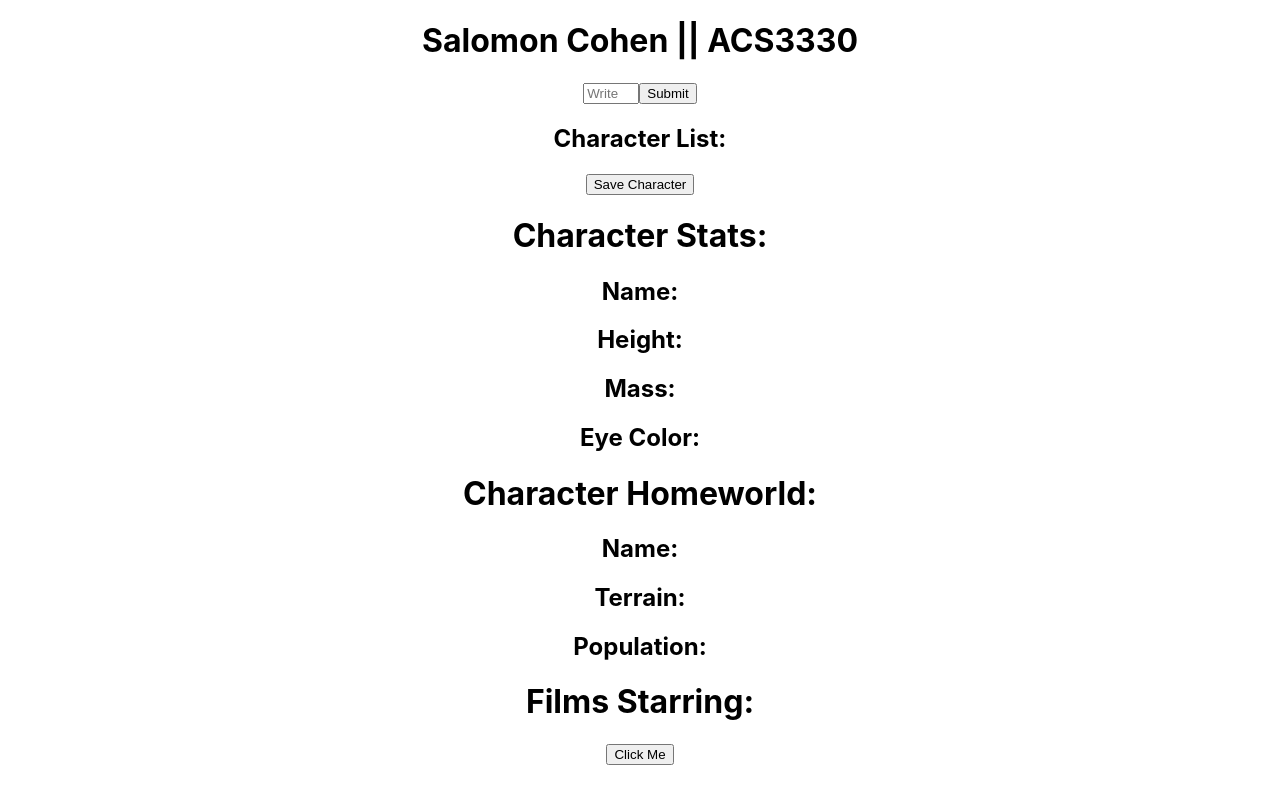
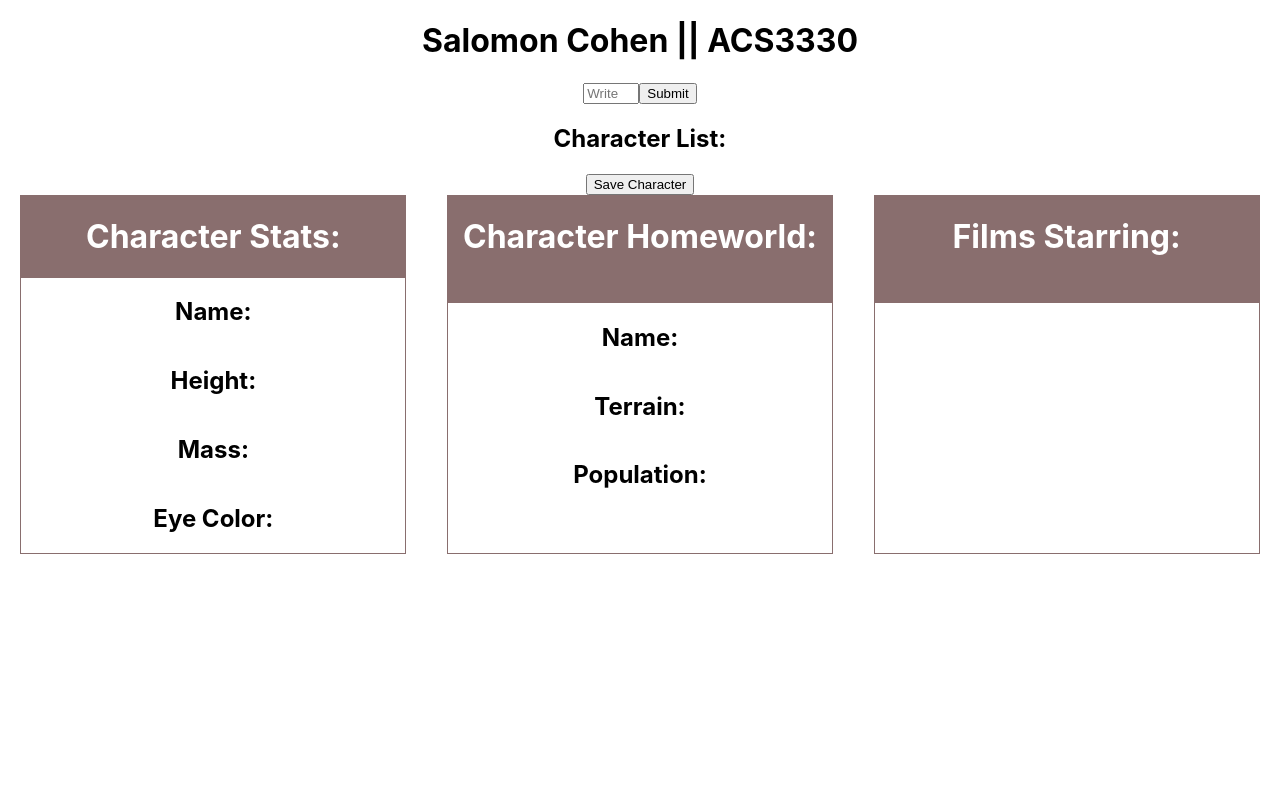
Before and after one commit to fibeep/SPA-ACS3330-Final, a React (Create React App) app: page / in a window 1280 px wide. Built offline with nearby package versions, Linux system fonts and the light colour scheme.

Commit message:
added some styles

```diff
--- a/src/App.css
+++ b/src/App.css
@@ -36,3 +36,24 @@
     transform: rotate(360deg);
   }
 }
+
+.card {
+  width: 30%;
+  display: flex;
+  flex-direction: column;
+  border: 1px rgb(137, 110, 110) solid;
+}
+
+.header {
+  height: 30%;
+  background: rgb(137, 110, 110);
+  color: white;
+  text-align: center;
+
+}
+
+.info {
+  display: flex;
+  flex-direction: row;
+  justify-content: space-around;
+}
--- a/src/components/StarWars.js
+++ b/src/components/StarWars.js
@@ -94,29 +94,33 @@ function StarWars(){
           <button onClick={(e) => setList(data)}>Save Character</button>
         </div>
       </div>
-      <div>
-        <div>
-          <h1>Character Stats:</h1>
+      <div class="info">
+        <div class="card">
+          <div class="header">
+            <h1>Character Stats:</h1>
+          </div>
+
           <h2>Name: {data.name}</h2>
           <h2>Height: {data.height}</h2>
           <h2>Mass: {data.mass}</h2>
           <h2>Eye Color: {data.eye_color}</h2>
         </div>
-        <div>
-          <h1>Character Homeworld:</h1>
+        <div class="card">
+          <div class="header">
+            <h1>Character Homeworld:</h1>
+          </div>
+
           <h2>Name: {home.name}</h2>
           <h2>Terrain: {home.terrain}</h2>
           <h2>Population: {home.population}</h2>
         </div>
-      </div>
-      <div>
-        <h1>Films Starring:</h1>
-        { films.length > 0 &&
-            films.map(film => (
-                <h2>{film.title}</h2>
-            ))
-        }
-        <button onClick={(e) => console.log(films)}>Click Me</button>
+        <div class="card">
+          <div class="header">
+            <h1>Films Starring:</h1>
+          </div>
+
+          {films.length > 0 && films.map((film) => <h2>{film.title}</h2>)}
+        </div>
       </div>
     </div>
   );
```
